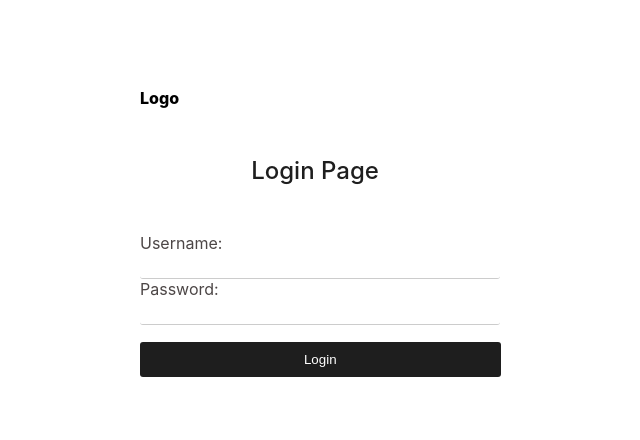
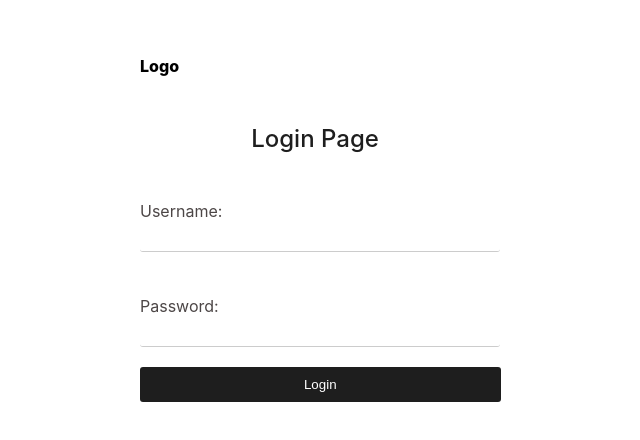
Before and after one commit to SeeJia/react-login-page, a React (Create React App) app: page / in a window 1280 px wide. Shown: the part 104-544 px from the top of the page, without its empty margins (325-965 px from the left). Built offline with nearby package versions, Linux system fonts and the light colour scheme; the HTML template or start-up script is replaced by a standard one.

Commit message:
adjust css styling

```diff
--- a/src/pages/login/login.css
+++ b/src/pages/login/login.css
@@ -5,7 +5,7 @@
 
 .login-container{
     margin: auto;   /* set to center */
-    margin-top: 12rem;
+    margin-top: 10rem;
     max-width: 350px;
     text-align: left;
     align-items: center;
@@ -24,12 +24,19 @@ label{
     color: #1e1e1e;
 }
 
-.text{
+.text-name,
+.text-password{
     color: #4c4646;
 }
 
+.text-password{
+    margin-top: 1.5rem;
+}
+
 input{
+   margin-top: 0.3rem;
    padding: 5px;
+   margin-bottom: 20px;
    border: none;
    border-radius: 3px;
    border-bottom: 1px solid #ccc;
@@ -38,7 +45,6 @@ input{
 }
 
 .login-btn{
-    margin-top: 17px;
     padding: 10px 20px;
     width: 103%;
     background-color: #1e1e1e;
--- a/src/pages/login/login.js
+++ b/src/pages/login/login.js
@@ -44,7 +44,7 @@ const Login = () => {
         <h1 className='login-title'>Login Page</h1>
         <form onSubmit={sendLoginForMock}>
             <div>
-            <p className='text'>Username:</p>
+            <p className='text-name'>Username:</p>
                 <input
                     type="text"
                     id="username"
@@ -54,7 +54,7 @@ const Login = () => {
             </div>
 
             <div>
-            <p className='text'>Password:</p>
+            <p className='text-password'>Password:</p>
                 <input
                     type="password"
                     id="password"
```
